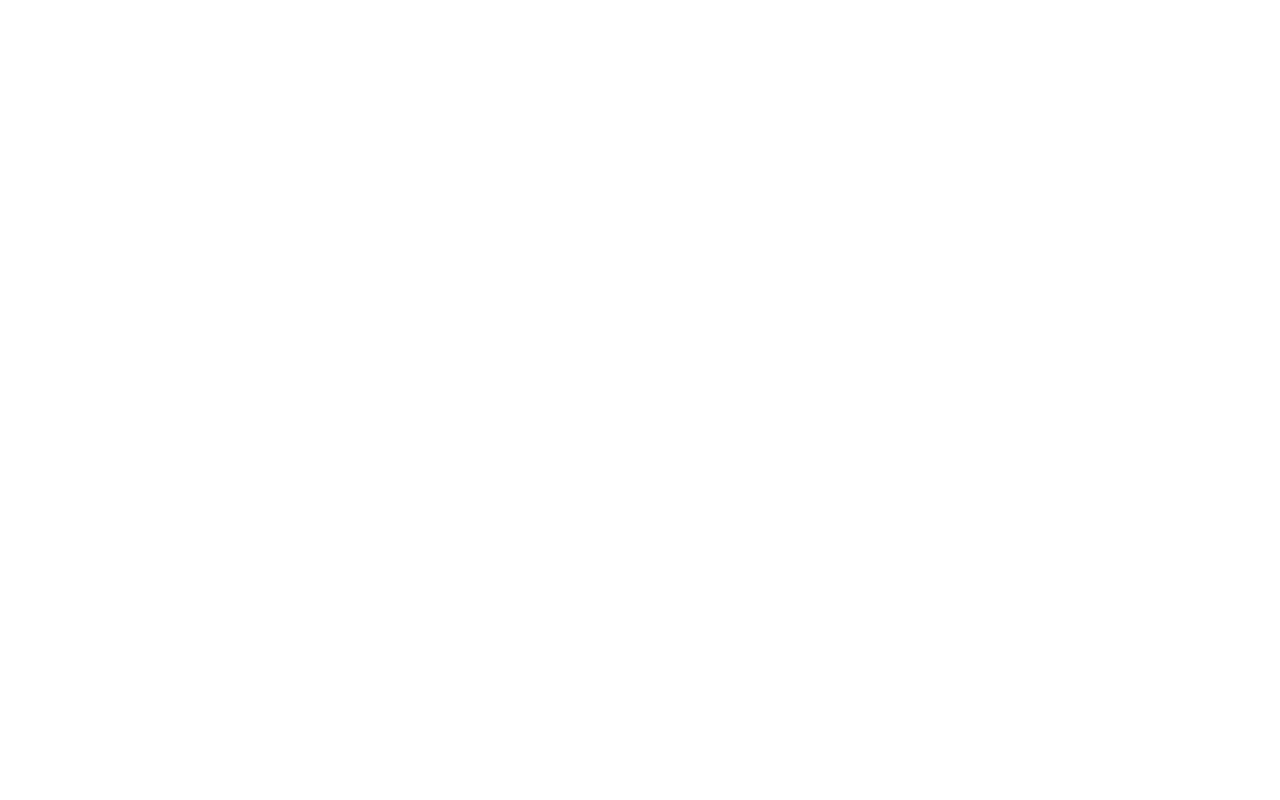
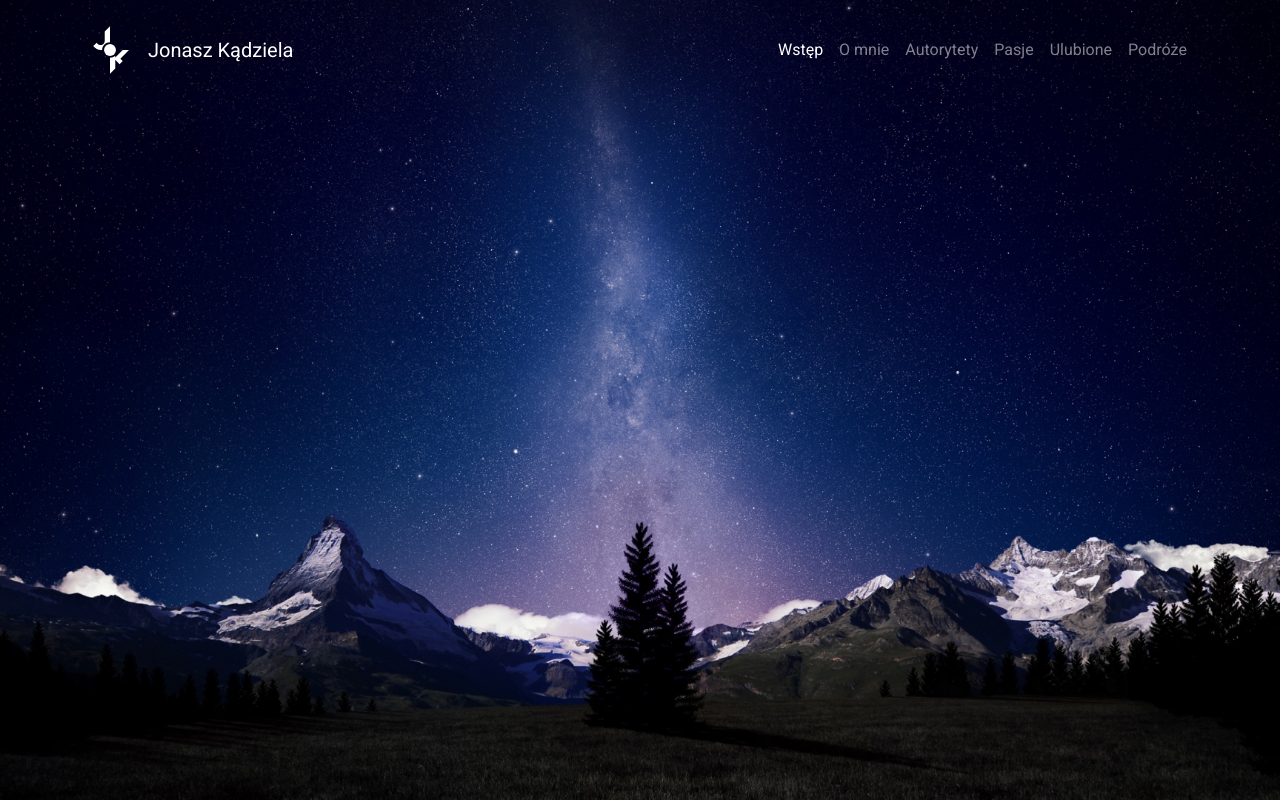
Before and after one commit to jonaszkadziela/meet.jonaszkadziela.pl, a website: page index.html in a window 1280 px wide. Drawn offline with nearby package versions, Linux system fonts and the light colour scheme; some packages are replaced by stand-ins of ours; a script that the page names is missing.

Commit message:
Added navbar

```diff
--- a/assets/javascripts/main.js
+++ b/assets/javascripts/main.js
@@ -0,0 +1,38 @@
+$(document).ready(function()
+{
+  $('a.js-scroll-trigger[href*="#"]:not([href="#"])').click(function()
+  {
+    if (location.pathname.replace(/^\//, '') == this.pathname.replace(/^\//, '') && location.hostname == this.hostname)
+    {
+      var target = $(this.hash);
+      target = target.length ? target : $('[name=' + this.hash.slice(1) + ']');
+      if (target.length)
+      {
+        $('html, body').animate({
+          scrollTop: (target.offset().top - 80)
+        }, "slow");
+        return false;
+      }
+    }
+  });
+
+  $('body').scrollspy(
+  {
+    target: '.js-nav',
+    offset: 80
+  });
+
+  function navbarCollapse()
+  {
+    if ($(".js-nav").offset().top > 100)
+    {
+      $(".js-nav").addClass("navbar-shrink");
+    }
+    else
+    {
+      $(".js-nav").removeClass("navbar-shrink");
+    }
+  };
+  navbarCollapse();
+  $(window).scroll(navbarCollapse);
+});
--- /dev/null
+++ b/assets/stylesheets/scss/components/_hero.scss
@@ -0,0 +1,12 @@
+.hero
+{
+  height: 100vh;
+}
+
+.hero--primary
+{
+  background-image: url("../../../assets/images/backgrounds/bg-clear1.jpg");
+  background-repeat: no-repeat;
+  background-position: bottom center;
+  background-size: cover;
+}
--- a/assets/stylesheets/scss/layout/_navbar.scss
+++ b/assets/stylesheets/scss/layout/_navbar.scss
@@ -0,0 +1,32 @@
+.navbar
+{
+  margin-bottom: 0px;
+  padding: 1.25rem 1rem;
+  transition: all 0.3s ease-in-out;
+  .navbar-brand
+  {
+    img
+    {
+      width: 50px;
+      height: 50px;
+    }
+    span
+    {
+      padding: 0 0.5rem;
+      vertical-align: middle;
+    }
+  }
+  &.navbar-shrink
+  {
+    padding: 0.625rem 1rem;
+    background-color: rgba($black, 0.8);
+  }
+}
+
+@include media-breakpoint-down(sm)
+{
+  .navbar-collapse
+  {
+    margin: 0.5rem;
+  }
+}
--- a/assets/stylesheets/scss/main.scss
+++ b/assets/stylesheets/scss/main.scss
@@ -4,3 +4,5 @@
 @import "layout/navbar";
 @import "layout/footer";
 @import "base/global";
+
+@import "components/hero";
--- a/assets/stylesheets/scss/variables.scss
+++ b/assets/stylesheets/scss/variables.scss
@@ -0,0 +1,2 @@
+$primary: #155db6;
+$secondary: #1a1c9c;
--- a/index.html
+++ b/index.html
@@ -20,6 +20,41 @@
 		<link href="assets/stylesheets/css/main.css" rel="stylesheet">
 	</head>
 	<body>
+		<nav class="js-nav navbar navbar-expand-md navbar-dark fixed-top">
+			<div class="container">
+				<a class="navbar-brand" href="index.html">
+					<img src="assets/images/brand/jk-logo-white.svg" alt="JK Logo">
+					<span>Jonasz Kądziela</span>
+				</a>
+				<button class="navbar-toggler" type="button" data-toggle="collapse" data-target="#navbarCollapse" aria-controls="navbarCollapse" aria-expanded="false" aria-label="Toggle navigation">
+					<span class="navbar-toggler-icon"></span>
+				</button>
+				<div class="collapse navbar-collapse" id="navbarCollapse">
+					<ul class="navbar-nav ml-auto">
+						<li class="nav-item">
+							<a class="nav-link js-scroll-trigger" href="#intro">Wstęp</a>
+						</li>
+						<li class="nav-item">
+							<a class="nav-link js-scroll-trigger" href="#about">O mnie</a>
+						</li>
+						<li class="nav-item">
+								<a class="nav-link js-scroll-trigger" href="#authorities">Autorytety</a>
+						</li>
+						<li class="nav-item">
+								<a class="nav-link js-scroll-trigger" href="#hobbies">Pasje</a>
+						</li>
+						<li class="nav-item">
+								<a class="nav-link js-scroll-trigger" href="#favourites">Ulubione</a>
+						</li>
+						<li class="nav-item">
+								<a class="nav-link js-scroll-trigger" href="#trips">Podróże</a>
+						</li>
+					</ul>
+				</div>
+			</div>
+		</nav>
+		<div id="intro" class="hero hero--primary">
+		</div>
 		<script src="https://cdnjs.cloudflare.com/ajax/libs/jquery/3.3.1/jquery.min.js"></script>
 		<script src="https://cdnjs.cloudflare.com/ajax/libs/jquery.nicescroll/3.7.6/jquery.nicescroll.min.js"></script>
 		<script src="https://cdnjs.cloudflare.com/ajax/libs/twitter-bootstrap/4.1.1/js/bootstrap.bundle.min.js"></script>
```
Also changed, not shown: assets/images/backgrounds/bg-clear1.jpg (added), assets/images/brand/jk-logo-black.svg (added), assets/images/brand/jk-logo-white.svg (added), assets/stylesheets/css/main.css.
